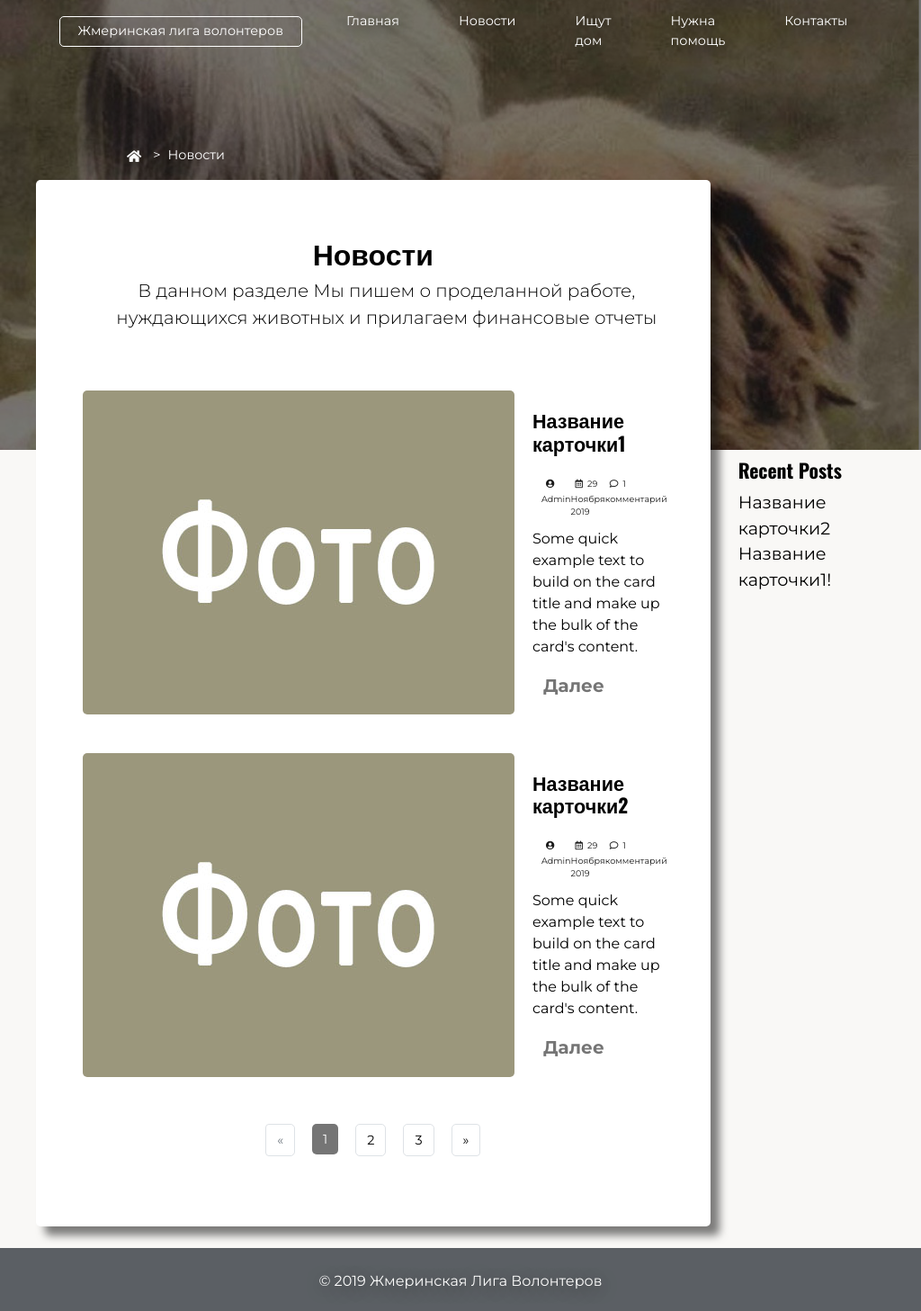
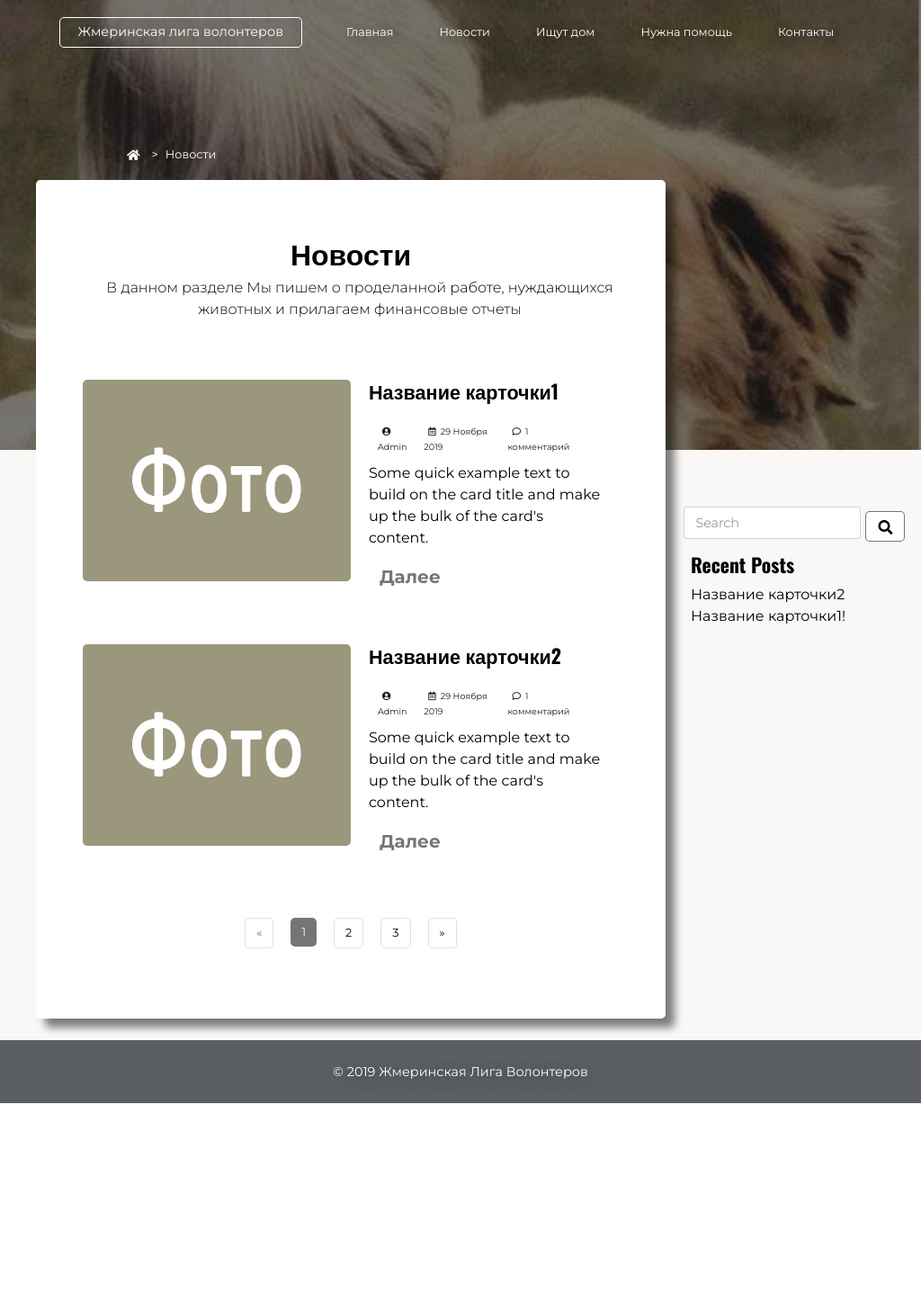
Before and after one commit to Havryliuk-Serhii/zlv, a PHP site: page /blog.html in a window 1024 px wide; the page is wider, and only the part inside the window is pictured. Shown: that part at 90% size. After the commit the page ends 1226 px from the top of that part, so only its background shows below. Run offline with PHP 8.4, Linux system fonts and the light colour scheme; some libraries are stand-ins or nearby versions.

Commit message:
add some responsive features

```diff
--- a/blog-item.html
+++ b/blog-item.html
@@ -25,7 +25,7 @@
                   <span class="navbar-toggler-icon"></span>
                 </button>
                 <div id="my-nav" class="collapse navbar-collapse">
-                  <ul class="navbar-nav ml-auto">
+                  <ul class="navbar-nav mr-auto">
                     <li class="nav-item">
                       <a class="nav-link" href="index.html">Главная</a>
                     </li>
--- a/blog.html
+++ b/blog.html
@@ -25,7 +25,7 @@
                   <span class="navbar-toggler-icon"></span>
                 </button>
             <div id="my-nav" class="collapse navbar-collapse">
-                <ul class="navbar-nav ml-auto">
+                <ul class="navbar-nav mr-auto">
                     <li class="nav-item">
                       <a class="nav-link" href="index.html">Главная</a>
                     </li>
--- a/contacts.html
+++ b/contacts.html
@@ -28,7 +28,7 @@
       <span class="navbar-toggler-icon"></span>
     </button>
     <div id="my-nav" class="collapse navbar-collapse">
-      <ul class="navbar-nav ml-auto">
+      <ul class="navbar-nav mr-auto">
         <li class="nav-item">
           <a class="nav-link" href="index.html">Главная</a>
         </li>
--- a/css/style.css
+++ b/css/style.css
@@ -215,10 +215,10 @@ video {
 * Home section content
 */
 .text-center{
-  position: absolute;
+  	position: absolute;
 	top: 35%;
-  left: 20%;
-  z-index: 2;
+  	left: 20%;
+  	z-index: 2;
 }
 .lead{
   padding-left: 30px;
@@ -702,14 +702,92 @@ a .btn-link:visited{
 * Responsive
 */
 @media (min-width: 992px) and (max-width: 1199px){
+/*
+* Home
+*/
 ul,li {
-  font-size: 0.9rem;
+  font-size: 0.8rem;
+}
+.navbar{
+	display: -webkit-flex;
+	display: -moz-flex;
+	display: -ms-flex;
+	display: -o-flex;
+	display: flex;
+	-webkit-flex-direction: row;
+	-moz-flex-direction: row;
+	-ms-flex-direction: row;
+	-o-flex-direction: row;
+	flex-direction: row;
+	flex-wrap: wrap;
+	align-items: baseline;
 }
 .navbar-brand{
-  font-size: 0.9rem;
+	font-size: 0.9rem;
+}
+.nav-item{
+	padding-right: 10px;
 }
 .text-center {
-  left: 15%;
+  left: 20%;
+}
+h1{
+	font-size: 3rem;
+}
+.lead{
+	padding-left: 20px;
+	font-size: 1rem;
+}
+.lead .btn{
+	font-size: 1rem;
+	height: 40px;
+}
+/*
+* Blog
+*/
+.content{
+	width: 700px;
+}
+.card-img{
+  width: 50%;
+}
+.card-body{
+	padding-top: 0;
+}
+/*
+* Sidebar
+*/
+aside{
+   padding-top: 55%;
+}
+
+form.form-inline{
+ display: block;
+ height: 35px;
+}
+.form-control{
+	width: 150px;
+	float: left;
+}
+.btn-submit{
+  padding: 4px 8px 2px 8px;
+  margin: 5px;
+  float: right;
+}
+.widget{
+  	margin: 3%;
+}
+.widget-item a{
+ 	font-size: 1rem;
+}
+.widget-item a:hover{
+	font-size: 1rem;
+}
+/*
+* Footer
+*/
+.text-block{
+	font-size: 0.9rem;
 }
 }
 @media (min-width: 768px) and (max-width: 991px){
--- a/gallery.html
+++ b/gallery.html
@@ -25,7 +25,7 @@
                   <span class="navbar-toggler-icon"></span>
                 </button>
                 <div id="my-nav" class="collapse navbar-collapse">
-                  <ul class="navbar-nav ml-auto">
+                  <ul class="navbar-nav mr-auto">
                     <li class="nav-item">
                       <a class="nav-link" href="index.html">Главная</a>
                     </li>
--- a/help.html
+++ b/help.html
@@ -25,7 +25,7 @@
                   <span class="navbar-toggler-icon"></span>
                 </button>
                 <div id="my-nav" class="collapse navbar-collapse">
-                  <ul class="navbar-nav ml-auto">
+                  <ul class="navbar-nav mr-auto">
                     <li class="nav-item">
                       <a class="nav-link" href="index.html">Главная</a>
                     </li>
--- a/index.html
+++ b/index.html
@@ -21,7 +21,7 @@
         <span class="navbar-toggler-icon"></span>
       </button>
       <div id="my-nav" class="collapse navbar-collapse">
-        <ul class="navbar-nav ml-auto">
+        <ul class="navbar-nav mr-auto">
           <li class="nav-item active">
             <a class="nav-link" href="index.html">Главная <span class="sr-only">(current)</span></a>
           </li>
```
